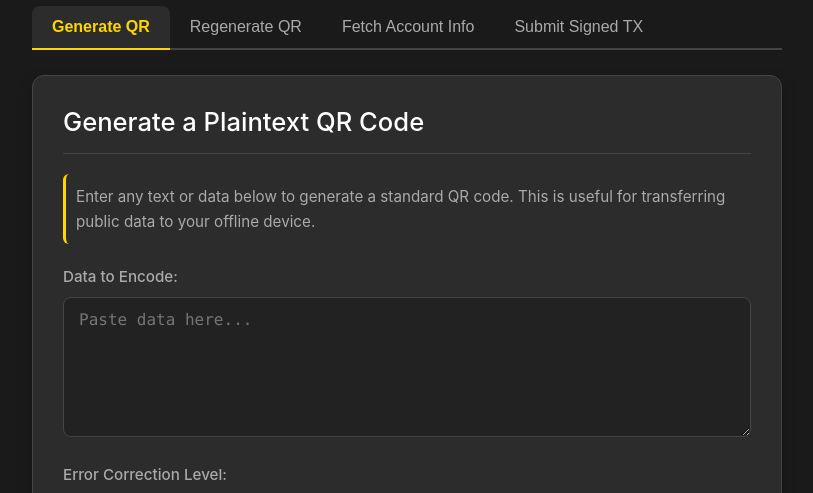
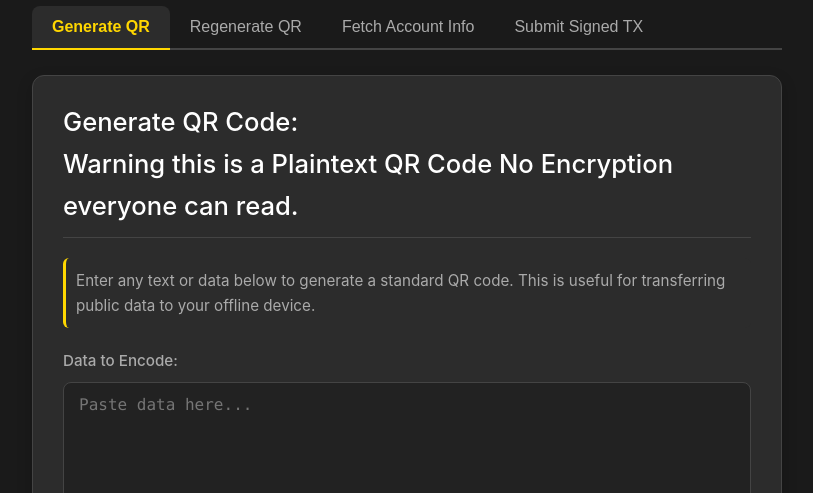
Before and after one commit to paranoid-qrypto/xrp-airgap-bridge, a plain HTML site: page index.html in a window 1280 px wide. Shown: the part 289-782 px from the top of the page, without its empty margins (233-1046 px from the left). Drawn offline with Linux system fonts and the light colour scheme.

Commit message:
Update index.html

```diff
--- a/index.html
+++ b/index.html
@@ -477,7 +477,7 @@ body {
 
     <div id="tabGenQR" class="tab-content" role="tabpanel">
          <section class="section">
-            <h2>Generate a Plaintext QR Code</h2>
+            <h2>Generate QR Code: <br>Warning this is a Plaintext QR Code No Encryption everyone can read.</h2>
             <p class="info-text">Enter any text or data below to generate a standard QR code. This is useful for transferring public data to your offline device.</p>
             <label for="qrDataInput">Data to Encode:</label>
             <textarea id="qrDataInput" rows="6" placeholder="Paste data here..."></textarea>
```
